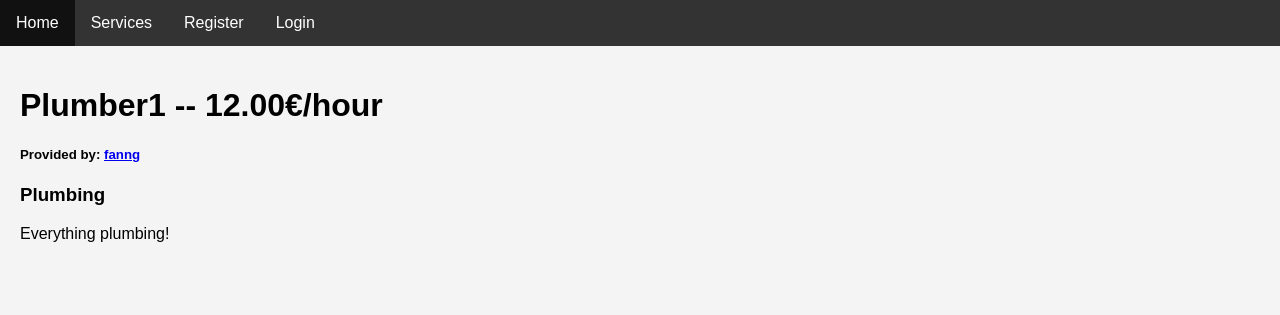
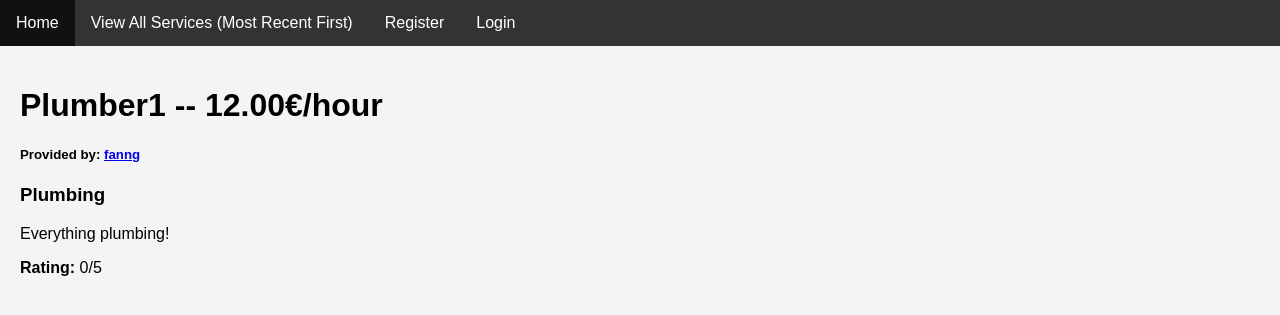
Before and after one commit to cliffdoyle/netfix, a Django app: page /services/1/ in a window 1280 px wide. Shown: the top 315 px of the page. Run offline with Django 3.2, Linux system fonts and the light colour scheme; data comes from the database, SQL or seed files in the repository; both versions use the stored data as it was after the commit.

Commit message:
Feature: Implemented Service Rating System and Fixed Related Issues
- Added `ServiceRating` model for users to rate and review services.
- Implemented `update_service_rating()` function to calculate and update service ratings dynamically.
- Updated `service_detail` view to include company information and display a rating form.
- Created a rating form in `service_detail.html` with necessary fields and a submission button.
- Fixed `NameError: name 'Avg' is not defined` by importing `Avg` from `django.db.models`.
- Ensured proper URL routing for the `rate_service` view and added logic to handle form submissions.
- Adjusted database migrations to include the `ServiceRating` table.
- Resolved various template and backend issues causing operational errors and template rendering problems.

```diff
--- a/main/templates/main/home.html
+++ b/main/templates/main/home.html
@@ -45,7 +45,7 @@
                             <p>{{ service.description|truncatewords:20 }}</p>
                             <p><strong>Price/hour:</strong> ${{ service.price_hour }}</p>
                             <p><strong>Rating:</strong> {{ service.rating }}/5</p>
-                            <p><strong>Company:</strong> {{ service.company.name }}</p>
+                            <p><strong>Company:</strong> {{ service.company.user.username }}</p>
                             <a href="{% url 'services:service_detail' service.id %}">View Details</a>
                         </div>
                     {% endfor %}
--- a/main/templates/main/navbar.html
+++ b/main/templates/main/navbar.html
@@ -1,22 +1,13 @@
 <nav class="navbar">
     <ul>
         <li><a href="/">Home</a></li>
-        <li class="dropdown">
-            <a href="/services/" class="dropbtn">Services</a>
-            <ul class="dropdown-content">
-                <li><a href="/services/air-conditioner">Air Conditioner</a></li>
-                <li><a href="/services/carpentry">Carpentry</a></li>
-                <li><a href="/services/electricity">Electricity</a></li>
-                <li><a href="/services/gardening">Gardening</a></li>
-                <li><a href="/services/home-machines">Home Machines</a></li>
-                <li><a href="/services/house-keeping">House Keeping</a></li>
-                <li><a href="/services/interior-design">Interior Design</a></li>
-                <li><a href="/services/locks">Locks</a></li>
-                <li><a href="/services/painting">Painting</a></li>
-                <li><a href="/services/plumbing">Plumbing</a></li>
-                <li><a href="/services/water-heaters">Water Heaters</a></li>
-            </ul>
-        </li>
+
+        <li>
+          <a href="{% url 'services:service_list' %}" class="service-link">
+              View All Services (Most Recent First)
+          </a>
+          </li>
+
         {% if request.user.is_authenticated %}
       {% if request.user.is_company %}
         <li><a href="{% url 'users:company_profile' username=request.user.username %}">Profile</a></li>
--- a/services/forms.py
+++ b/services/forms.py
@@ -1,5 +1,5 @@
 from django import forms
-from .models import Service, ServiceRequest
+from .models import Service, ServiceRequest,ServiceRating
 
 class CreateNewService(forms.ModelForm):
     class Meta:
@@ -23,3 +23,11 @@ class RequestServiceForm(forms.ModelForm):
         super(RequestServiceForm, self).__init__(*args, **kwargs)
         self.fields['address'].widget.attrs['placeholder'] = 'Enter Address'
         self.fields['service_time'].widget.attrs['placeholder'] = 'Enter Service Time (hours)'
+
+class ServiceRatingForm(forms.ModelForm):
+    class Meta:
+        model = ServiceRating
+        fields = ['rating', 'review']
+        widgets = {
+            'rating': forms.RadioSelect(choices=[(i, str(i)) for i in range(1, 6)]),  # Display radio buttons for ratings
+        }
--- a/services/models.py
+++ b/services/models.py
@@ -1,6 +1,8 @@
 from django.db import models
 from django.core.validators import MaxValueValidator, MinValueValidator
 from users.models import Company, Customer, User
+from django.db.models import Avg
+
 
 class Service(models.Model):
     FIELD_CHOICES = (
@@ -36,3 +38,19 @@ class ServiceRequest(models.Model):
 
     def __str__(self):
         return f"{self.customer.user.username} requested {self.service.name}"
+
+class ServiceRating(models.Model):
+    service = models.ForeignKey(Service, on_delete=models.CASCADE)
+    user = models.ForeignKey(User, on_delete=models.CASCADE)
+    rating = models.IntegerField(validators=[MinValueValidator(0), MaxValueValidator(5)])
+    review = models.TextField(blank=True, null=True)  # Optional field for the review
+
+    def __str__(self):
+        return f"{self.user.username} rated {self.service.name} - {self.rating}/5"
+
+def update_service_rating(service):
+    ratings = ServiceRating.objects.filter(service=service)
+    if ratings.exists():
+        average_rating = ratings.aggregate(Avg('rating'))['rating__avg']
+        service.rating = round(average_rating)  # Round to the nearest whole number
+        service.save()
--- a/services/templates/services/service_detail.html
+++ b/services/templates/services/service_detail.html
@@ -5,11 +5,35 @@
     <link rel="stylesheet" type="text/css" href="{% static 'services/css/services.css' %}">
     <div class='service_info_header'>
         <h1>{{ service.name }} -- {{ service.price_hour }}€/hour</h1>
-        <h5>Provided by: <a href="{% url 'users:company_profile' username=service.company.user.username %}">{{ service.company.user.username }}</a></h5>
+        <h5>
+            Provided by:
+            <a href="{% url 'users:company_profile' username=service.company.user.username %}">
+                {{ service.company.user.username }}
+            </a>
+        </h5>
     </div>
     <h3>{{ service.field }}</h3>
     <p style="text-align: left;">{{ service.description }}</p>
-    {% if request.user.is_customer %}
-        <a href="{% url 'services:request_service' service.id %}" class="details-button">Request Service</a>
+    <p><strong>Rating:</strong> {{ service.rating }}/5</p>
+
+    {% if request.user.is_authenticated %}
+        {% if request.user.is_customer %}
+            <a href="{% url 'services:request_service' service.id %}" class="details-button">Request Service</a>
+        {% endif %}
+
+        <!-- Allow customers to rate the service -->
+        {% if request.user.is_customer %}
+            <form method="post" action="{% url 'services:rate_service' service.id %}">
+                {% csrf_token %}
+                <label for="rating">Rate this service:</label>
+                <select name="rating" id="rating" required>
+                    <option value="">Select a rating</option>
+                    {% for i in "12345" %}
+                        <option value="{{ i }}">{{ i }}</option>
+                    {% endfor %}
+                </select>
+                <button type="submit" class="details-button">Submit Rating</button>
+            </form>
+        {% endif %}
     {% endif %}
 {% endblock %}
--- a/services/urls.py
+++ b/services/urls.py
@@ -10,4 +10,5 @@ urlpatterns = [
     path('<int:id>/', v.service_detail, name='service_detail'),
     path('<int:id>/request_service/', v.request_service, name='request_service'),
     path('<slug:field>/', v.service_field, name='service_field'), #updated
+    path('rate/<int:service_id>/', v.rate_service, name='rate_service'),
 ]
--- a/services/views.py
+++ b/services/views.py
@@ -1,10 +1,13 @@
 from django.shortcuts import render, redirect, get_object_or_404
 from django.contrib.auth.decorators import login_required
 from django.contrib import messages
+from django.http import HttpResponse
 from django.db.models import Count
-from .models import Service, ServiceRequest
-from .forms import CreateNewService, RequestServiceForm
+from .models import Service, ServiceRequest,update_service_rating,ServiceRating
+from .forms import CreateNewService, RequestServiceForm,ServiceRatingForm
 from users.models import Company, Customer, User
+# from django.db.models import Avg
+
 
 def service_list(request):
    # Query all services and order them by creation date (most recent first)
@@ -19,7 +22,7 @@ def service_list(request):
     })
 
 def most_requested_services(request):
-    services = Service.objects.annotate(request_count=Count('servicerequest')).order_by('-request_count')[:10]
+    services = Service.objects.annotate(request_count=Count('servicerequest')).filter(request_count__gt=0).order_by('-request_count')[:10]
     return render(request, 'services/most_requested_services.html', {'services': services})
 
 @login_required
@@ -46,11 +49,62 @@ def create(request):
         form = CreateNewService()
     return render(request, 'services/service_create.html', {'form': form})
 
+
+
 def service_detail(request, id):
     service = get_object_or_404(Service, id=id)
-    company=service.company # get the company that created the service
-    return render(request, 'services/service_detail.html', {'service': service, 'company': company})
+    company = service.company  # Get the company that created the service
 
+    # Check if the user has already rated this service
+    user_rating = None
+    if request.user.is_authenticated:
+        user_rating = ServiceRating.objects.filter(service=service, user=request.user).first()
+
+    if request.method == 'POST' and user_rating is None:
+        # Handle rating submission
+        form = ServiceRatingForm(request.POST)
+        if form.is_valid():
+            rating = form.save(commit=False)
+            rating.service = service
+            rating.user = request.user
+            rating.save()
+
+            # Update the service's average rating
+            update_service_rating(service)
+
+            return redirect('services:service_detail', id=service.id)
+    else:
+        form = ServiceRatingForm()
+
+    return render(request, 'services/service_detail.html', {
+        'service': service,
+        'company': company,
+        'form': form,
+        'user_rating': user_rating
+    })
+
+@login_required
+def rate_service(request, service_id):
+    service = get_object_or_404(Service, id=service_id)
+
+    if request.method == "POST":
+        rating = int(request.POST.get("rating", 0))
+        review = request.POST.get("review", "")
+
+        # Ensure the rating is within valid bounds
+        if 0 <= rating <= 5:
+            # Create or update the rating for the current user
+            ServiceRating.objects.update_or_create(
+                service=service, user=request.user,
+                defaults={"rating": rating, "review": review}
+            )
+            # Update the average service rating
+            update_service_rating(service)
+            return redirect("services:service_detail", id=service.id)
+
+        return HttpResponse("Invalid rating", status=400)
+
+    return HttpResponse("Invalid request method", status=405)
 @login_required
 def request_service(request, id):
     service = get_object_or_404(Service, id=id)
--- a/users/models.py
+++ b/users/models.py
@@ -32,6 +32,7 @@ class Company(models.Model):
         ('Water Heaters', 'Water Heaters'),
     )
     user = models.OneToOneField(User, on_delete=models.CASCADE, primary_key=True)
+    name = models.CharField(max_length=100, default='unknown')
     field = models.CharField(max_length=70, choices=FIELD_CHOICES, blank=False, null=False)
     rating = models.IntegerField(validators=[MaxValueValidator(5), MinValueValidator(0)], default=0)
     profile_image = models.ImageField(upload_to='company_images/', blank=True, null=True)
```
Also changed, not shown: db.sqlite3, services/migrations/0005_servicerating.py (added), users/migrations/0005_company_name.py (added).
